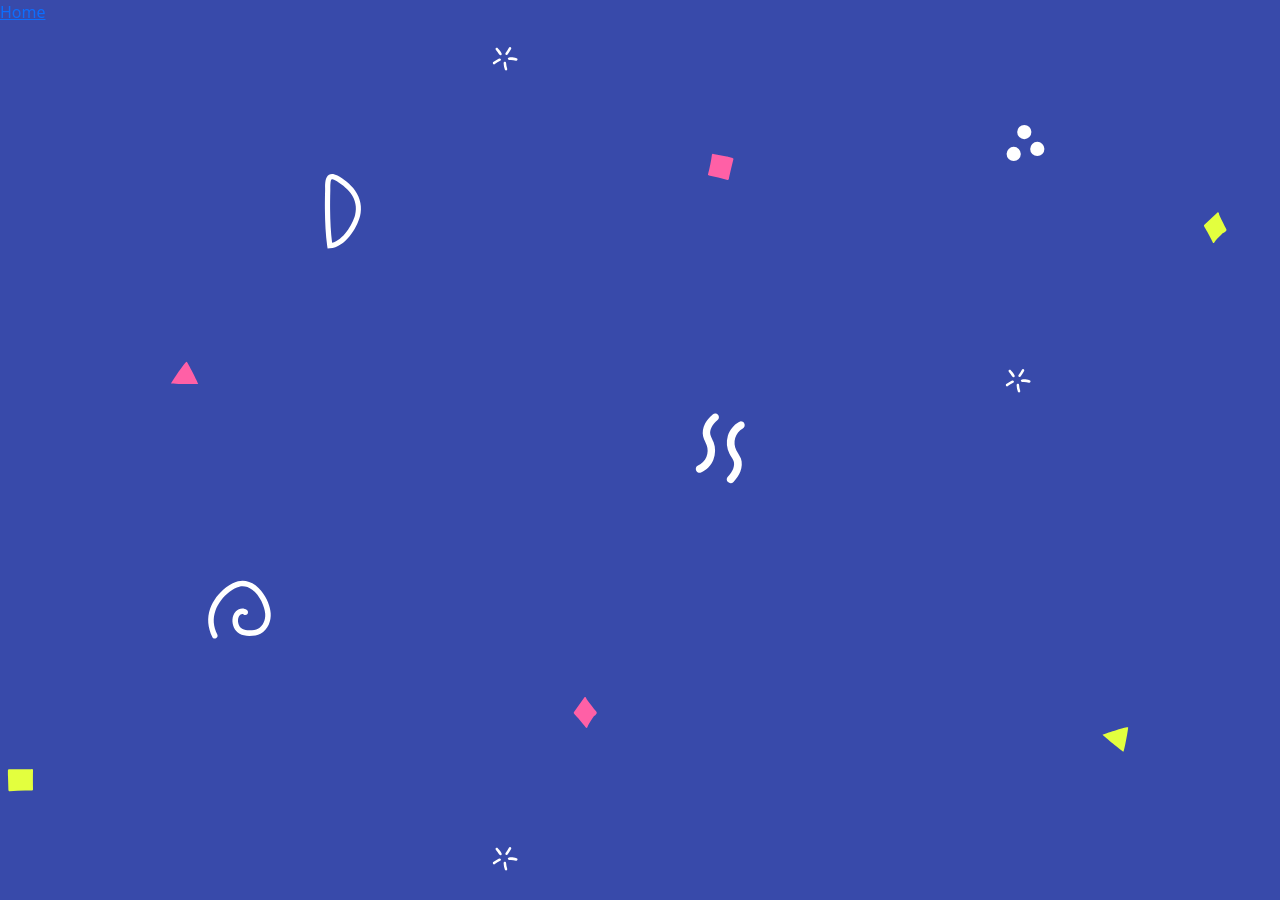
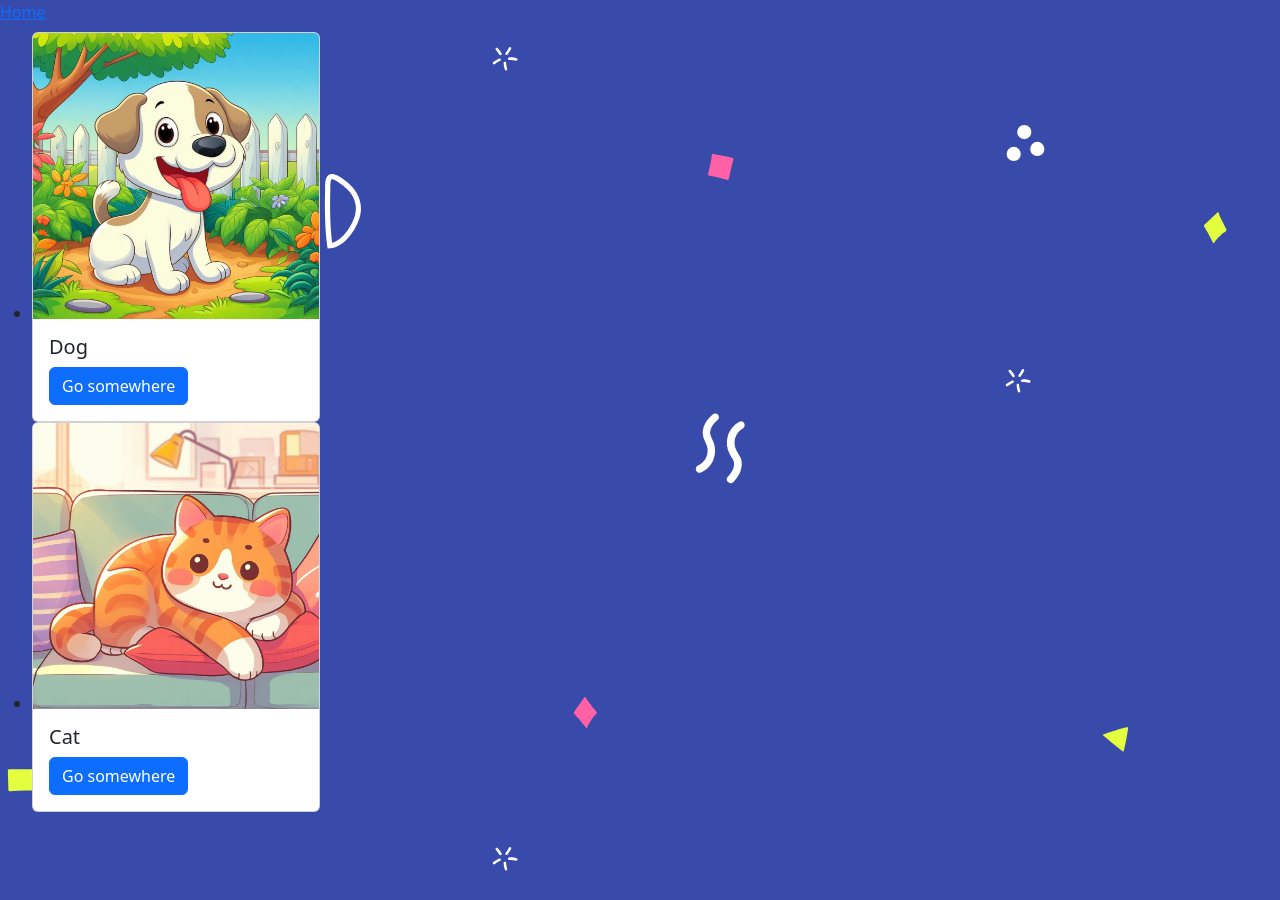
Before and after one commit to exicarus/exicarus.github.io, a Jekyll site: the page built from index.md, in a window 1280 px wide. Built offline with Jekyll 4.4.1, drawn with Linux system fonts in a browser that asks for light colours.

Commit message:
Fix : Bootstrap + First post

```diff
--- a/index.md
+++ b/index.md
@@ -4,3 +4,17 @@
 
 layout: default
 ---
+
+<ul>
+  {% for post in site.posts %}
+    <li>
+<div class="card" style="width: 18rem;">
+  <img class="card-img-top" src="{{ post.image }}" alt="Card image cap">
+  <div class="card-body">
+    <h5 class="card-title">{{ post.title }}</h5>
+    <a href="{{ post.url }}" class="btn btn-primary">Go somewhere</a>
+  </div>
+</div>
+    </li>
+  {% endfor %}
+</ul>
```
Also changed, not shown: _posts/2024-01-09-cat.md (+1 -0 lines), _posts/2024-01-09-dog.md (+1 -0 lines).
